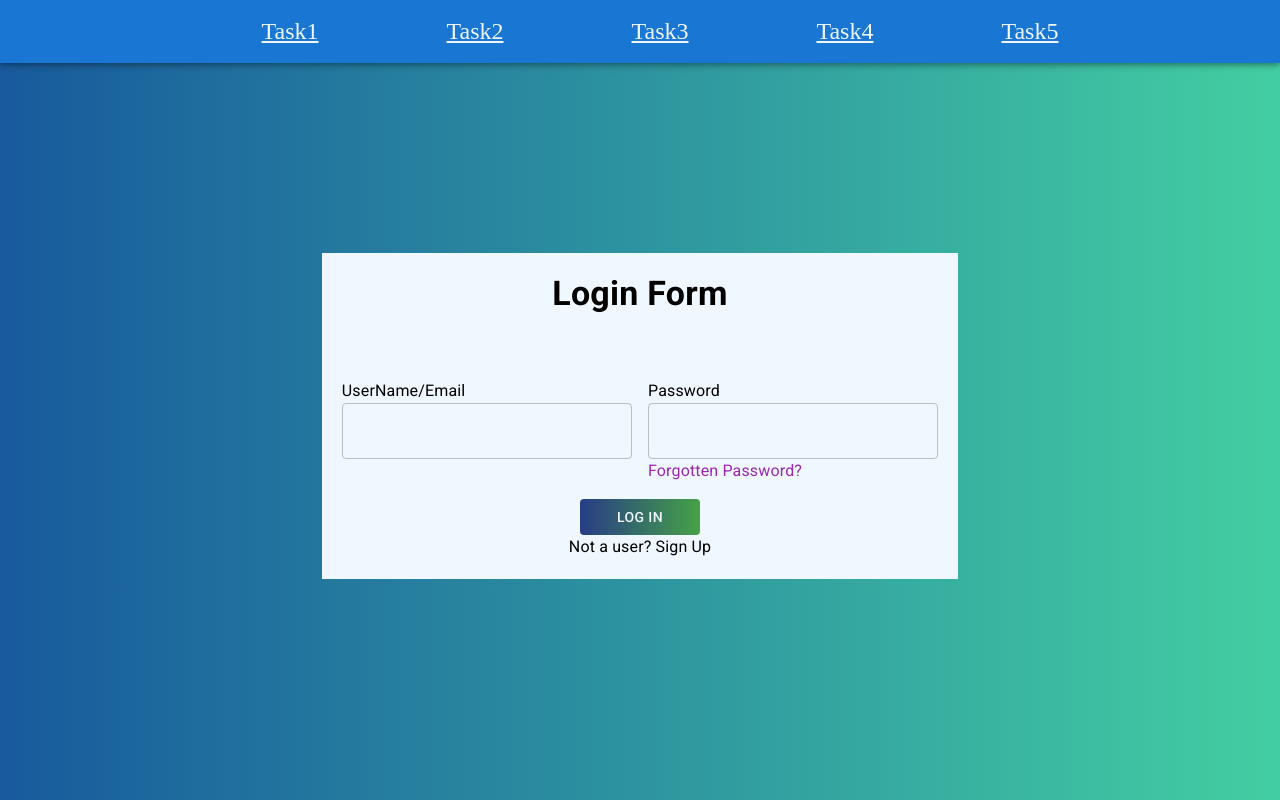
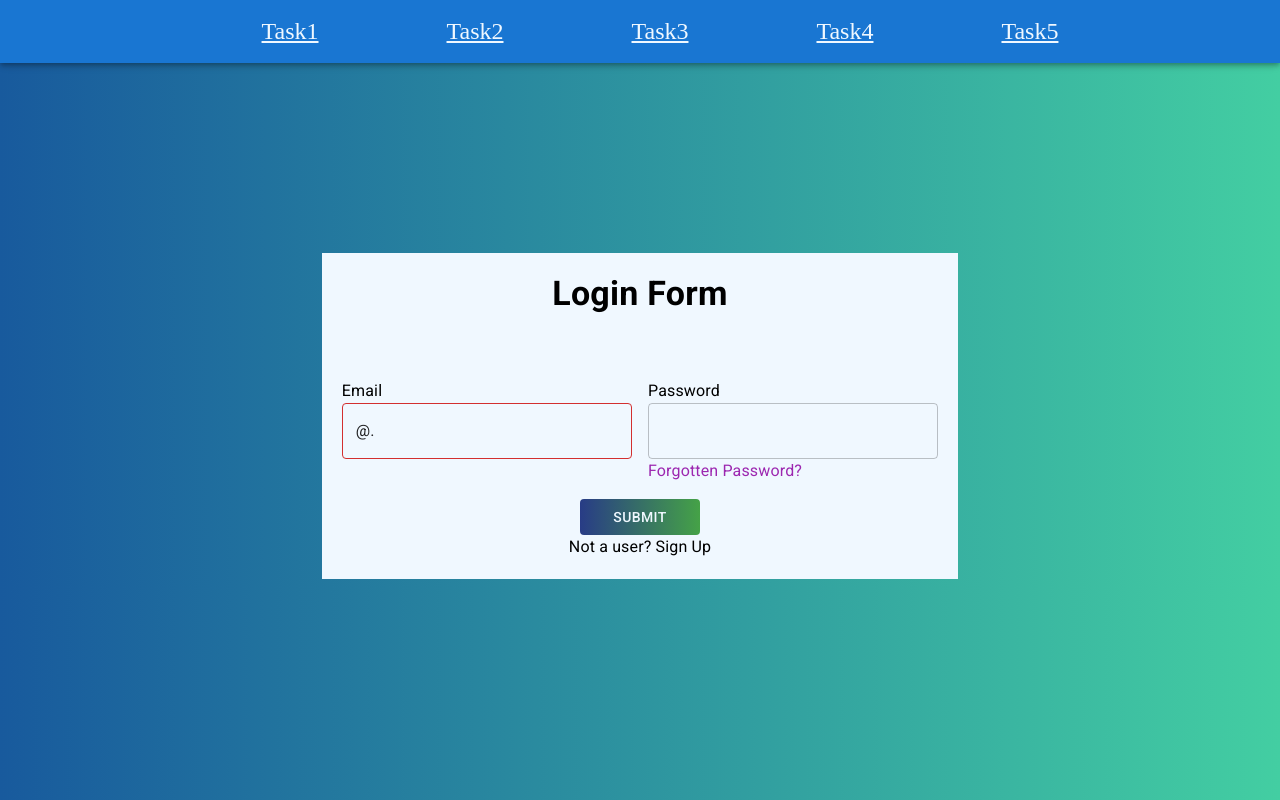
Before and after one commit to Rudra665/rudraReactTraining, a React (Create React App) app: page /Task2 in a window 1280 px wide. Built offline with nearby package versions, Linux system fonts and the light colour scheme.

Commit message:
modified:   src/ShowAddress.js 	modified:   src/Task1.js 	modified:   src/Task2.css 	modified:   src/Task2.js 	deleted:    src/Task4.css 	modified:   src/Task4.js 	modified:   src/sampleTable.json

```diff
--- a/src/ShowAddress.js
+++ b/src/ShowAddress.js
@@ -1,14 +1,8 @@
-import * as React from 'react';
-import SampleTable from "./sampleTable.json"
-import { TableContainer, TableHead, TableBody, TableCell,TableRow } from '@mui/material';
-import Box from '@mui/material/Box';
-import Modal from '@mui/material/Modal';
+import * as React from "react";
+import { TableContainer, TableBody, TableCell, TableRow } from "@mui/material";
 
-export default function ShowAddress() {
-  // const [open, setOpen] = React.useState(false);
-  // const handleOpen = () => setOpen(true) ;
+export default function ShowAddress(props) {
   return (
-
     <>
       <TableContainer align="center">
         <TableBody>
@@ -19,15 +13,14 @@ export default function ShowAddress() {
             <TableCell>Pin code</TableCell>
             <TableCell>Country</TableCell>
           </TableRow>
-             {SampleTable.map((item, id) => (
+
           <TableRow>
-                 <TableCell >{item.address.house_no}</TableCell>
-                 <TableCell >{item.address.state}</TableCell>
-                 <TableCell align="right">{item.address.city}</TableCell>
-                 <TableCell align="right">{item.address.pin_code}</TableCell>
-                <TableCell align="right">{item.address.country}</TableCell>
+            <TableCell>{props.data.house_no}</TableCell>
+            <TableCell>{props.data.state}</TableCell>
+            <TableCell align="right">{props.data.city}</TableCell>
+            <TableCell align="right">{props.data.pin_code}</TableCell>
+            <TableCell align="right">{props.data.country}</TableCell>
           </TableRow>
-             ))}
         </TableBody>
       </TableContainer>
     </>
--- a/src/Task1.js
+++ b/src/Task1.js
@@ -8,12 +8,6 @@ import TableRow from "@mui/material/TableRow";
 export default function Task1() {
   return (
     <>
-      {/* <div
-        align="center"
-        style={{
-          marginTop: "100px",
-        }}
-      > */}
       <TableContainer align="center" sx={{ mt: 24 }}>
         <TableHead style={{ backgroundColor: "aliceblue" }}>
           <TableRow>
--- a/src/Task2.css
+++ b/src/Task2.css
@@ -17,8 +17,7 @@
 
     }
 /*  */
-
-    .form {
+   .form {
       width: fit-content;
      margin: auto;
       flex-direction: column;
--- a/src/Task2.js
+++ b/src/Task2.js
@@ -1,12 +1,24 @@
-import React, { Component } from "react";
+import React from "react";
+import { useState } from "react";
 import "./Task2.css";
 import { TextField, Typography } from "@mui/material";
 import Button from "@mui/material/Button";
 import Grid from "@mui/material/Grid";
-import useMediaQuery from "@mui/material/useMediaQuery";
-import { maxWidth } from "@mui/system";
+import { Password } from "@mui/icons-material";
+
 export default function Task2() {
-  const matches = useMediaQuery("minWidth:700px");
+  const [name, setName] = useState("@. ");
+  const [showPassword, setShowPassword] = useState("");
+  const handleSubmit = (e) => {
+    e.preventDefault();
+    alert(`hi ${name}`);
+  };
+  const [checked, setChecked] = useState("false");
+  function isValid(name) {
+    if (name === /\S+@\S+\.\S+/.test(name)) {
+      setChecked(true);
+    }
+  }
   return (
     <form className="form" align="center" style={{ marginTop: "20%" }}>
       <Typography variant="h4" sx={{ fontWeight: 600 }}>
@@ -14,18 +26,40 @@ export default function Task2() {
       </Typography>
       <Grid container spacing={2} sx={{ mt: 6 }}>
         <Grid item md={6} xs={12}>
-          <Typography align="left">UserName/Email</Typography>
-          <TextField variant="outlined" fullWidth />
+          <Typography align="left">Email</Typography>
+          <TextField
+            error={!isValid ? false : true}
+            variant="outlined"
+            fullWidth
+            type={"email"}
+            value={name}
+            required
+            onChange={(e) => setName(e.target.value)}
+          />
         </Grid>
         <Grid item md={6} xs={12}>
           <Typography align="left">Password</Typography>
-          <TextField variant="outlined" fullWidth />
+          <TextField
+            variant="outlined"
+            fullWidth
+            value={showPassword}
+            type={"password"}
+            required
+            onChange={(e) => setShowPassword(e.target.value)}
+            error={showPassword.length < 10 ? false : true}
+          />
           <Typography align="left" color={"secondary"}>
             Forgotten Password?
           </Typography>
         </Grid>
         <Grid item xs={12}>
-          <Button className="form__custom-button">Log in</Button>
+          <Button
+            className="form__custom-button"
+            type="submit"
+            onClick={handleSubmit}
+          >
+            Submit
+          </Button>
           <Typography>Not a user? Sign Up</Typography>
         </Grid>
       </Grid>
--- a/src/Task4.js
+++ b/src/Task4.js
@@ -12,9 +12,6 @@ import SampleTable from "./sampleTable.json";
 import * as React from "react";
 import Button from "@mui/material/Button";
 import ShowAddress from "./ShowAddress";
-// import { experimentalStyled as styled } from "@mui/material/styles";
-// import { DialogProps } from "@mui/material/Dialog";
-
 function SimpleDialog(props) {
   const { open, onClose } = props;
   const handleClose = () => {
@@ -22,13 +19,10 @@ function SimpleDialog(props) {
   };
 
   return (
-    // <BlurryDialog fullWidth onClose={() => {}} open={true} maxWidth="xs">
-    <>
-      <Dialog fullWidth onClose={handleClose} open={open}>
-        <DialogTitle>Address</DialogTitle>
-        <ShowAddress />
-      </Dialog>
-    </>
+    <Dialog onClose={handleClose} open={open}>
+      <DialogTitle>Address</DialogTitle>
+      <ShowAddress data={props.userAddress} />
+    </Dialog>
   );
 }
 
@@ -39,9 +33,11 @@ SimpleDialog.propTypes = {
 
 export default function Task4() {
   const [open, setOpen] = React.useState(false);
+  const [userAddress, setUserAddress] = React.useState(false);
 
-  const handleClickOpen = () => {
+  const handleClickOpen = (add) => {
     setOpen(true);
+    setUserAddress(add);
   };
 
   const handleClose = () => {
@@ -70,13 +66,19 @@ export default function Task4() {
               <TableCell align="right">{item.gender}</TableCell>
               <TableCell align="right">{item.mobile}</TableCell>
               <TableCell>
-                <Button onClick={handleClickOpen}>Address</Button>
-                <SimpleDialog onClose={handleClose} open={open} />
+                <Button onClick={() => handleClickOpen(item.address)}>
+                  Address
+                </Button>
               </TableCell>
             </TableRow>
           ))}
         </TableBody>
       </TableContainer>
+      <SimpleDialog
+        userAddress={userAddress}
+        onClose={handleClose}
+        open={open}
+      />
     </>
   );
 }
--- a/src/sampleTable.json
+++ b/src/sampleTable.json
@@ -23,7 +23,7 @@
     "email":"adevn237@gmail.com",
     "address":
         {
-        "city":"agra",
+        "city":"kanpur",
         "pin_code": 282001,
         "house_no": "E-84",
         "State": "Uttar Pradesh",
@@ -39,7 +39,7 @@
     "email":"adein237@gmail.com",
     "address":
         {
-        "city":"agra",
+        "city":"delhi",
         "pin_code": 282001,
         "house_no": "E-84",
         "State": "Uttar Pradesh",
@@ -54,7 +54,7 @@
     "gender":"Female",
     "email":"advin237@gmail.com",
     "address":{
-        "city":"agra",
+        "city":"kanpur",
         "pin_code": 282001,
         "house_no": "E-84",
         "State": "Uttar Pradesh",
```
Also changed, not shown: src/Task4.css (added). Lines whose indentation alone changed are shown as unchanged.
